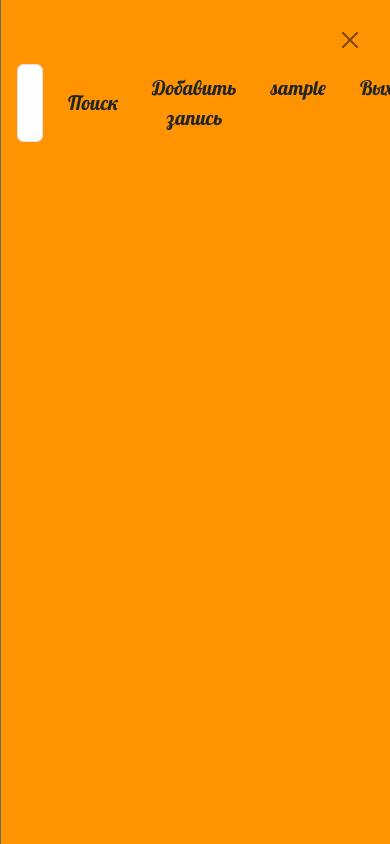
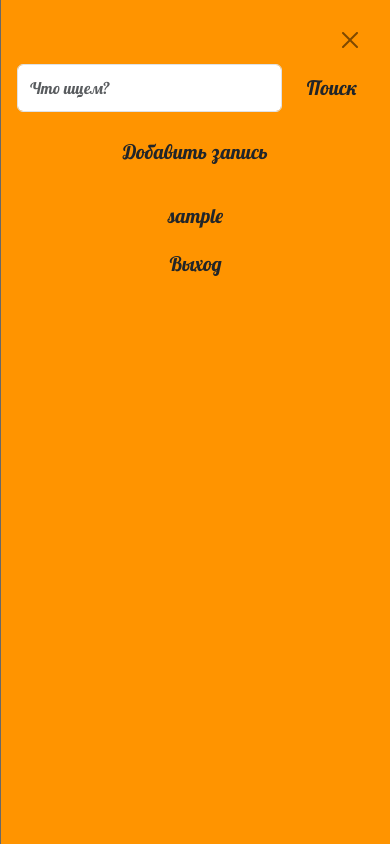
Before and after one commit to phk70/diplom_blog, a Django app: page /post-add/ in a window 390 px wide, after a click that opens the changed part. Run offline with Django 5.2, Linux system fonts and the light colour scheme; the visitor is signed in with stand-in values (Sample User, id 1).

Commit message:
Сделана верстака раскрывающегося меню при адаптивном виде

```diff
--- a/blog/templates/blog/nav.html
+++ b/blog/templates/blog/nav.html
@@ -8,8 +8,8 @@
             <div class="offcanvas-header">
                 <button type="button" class="btn-close text-reset" data-bs-dismiss="offcanvas" aria-label="Close"></button>
             </div>
-            <div class="d-flex justify-content-between">
-                <form class="d-flex" action="{% url 'blog:search' %}" method="get">
+            <div class="d-md-flex justify-content-between d-block">
+                <form class="d-flex mb-md-0 mb-3" action="{% url 'blog:search' %}" method="get">
                     <input class="form-control me-2"
                         name="qsearch"
                         type="text"
@@ -19,23 +19,23 @@
                     <button class="btn btn-transparent btn-lg" type="submit">Поиск</button>
                 </form>
                 {% if user.is_authenticated %}
-                <div class="d-flex flex-column">
+                <div class="d-md-flex d-block mb-md-0 mb-3">
                     <a href="{% url 'blog:post_add' %}">
-                        <button type="button" class="btn btn-transparent btn-lg">Добавить запись</button>
+                        <button type="button" class="btn btn-transparent btn-lg w-100">Добавить запись</button>
                     </a>
                 </div>
                 {% endif %}
                 <form method="post" action="{% url 'users:logout' %}">
                     {% csrf_token %}
                     {% if user.is_authenticated %}
-                        <div class="d-flex">
+                        <div class="d-md-flex d-block">
                             <a href="{% url 'users:profile' %}">
-                                <button type="button" class="btn btn-transparent btn-lg">{{user.username}}</button>
+                                <button type="button" class="btn btn-transparent btn-lg w-100">{{user.username}}</button>
                             </a>
-                            <button type="submit" class="btn btn-transparent btn-lg">Выход</button>
+                            <button type="submit" class="btn btn-transparent btn-lg w-100">Выход</button>
                     {% else %}
                         <a href="{% url 'users:login' %}">
-                            <button type="button" class="btn btn-transparent btn-lg">Вход</button>
+                            <button type="button" class="btn btn-transparent btn-lg w-100">Вход</button>
                         </a>
                         </div>
                     {% endif %}
```
